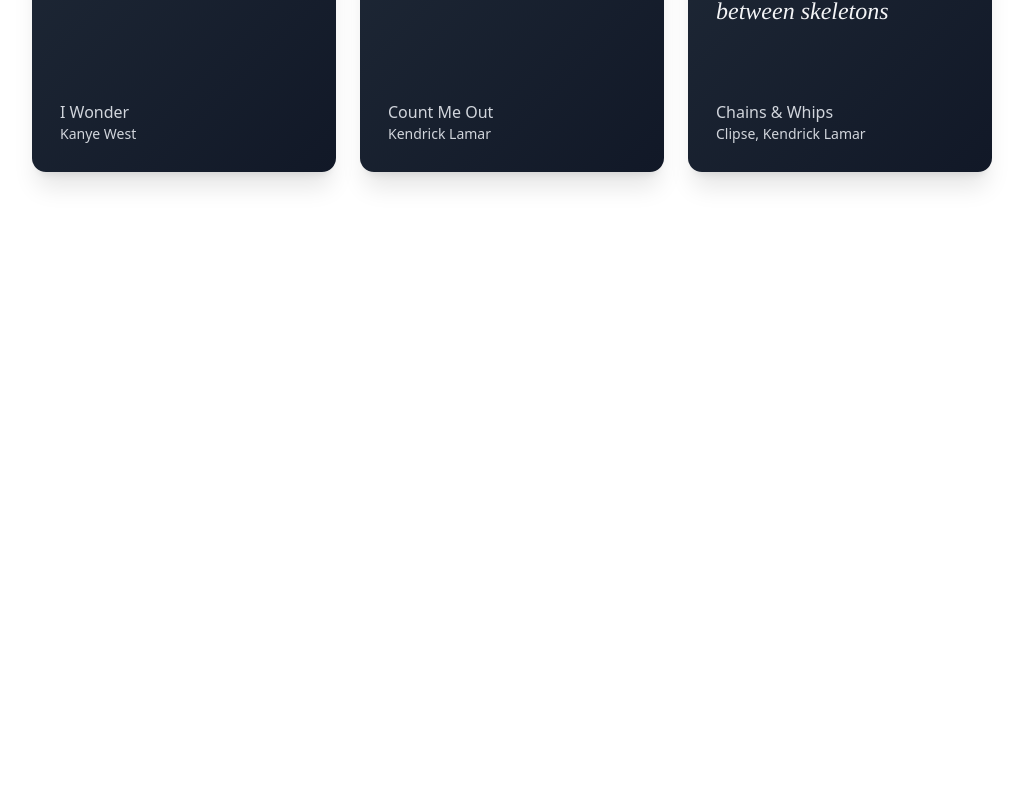
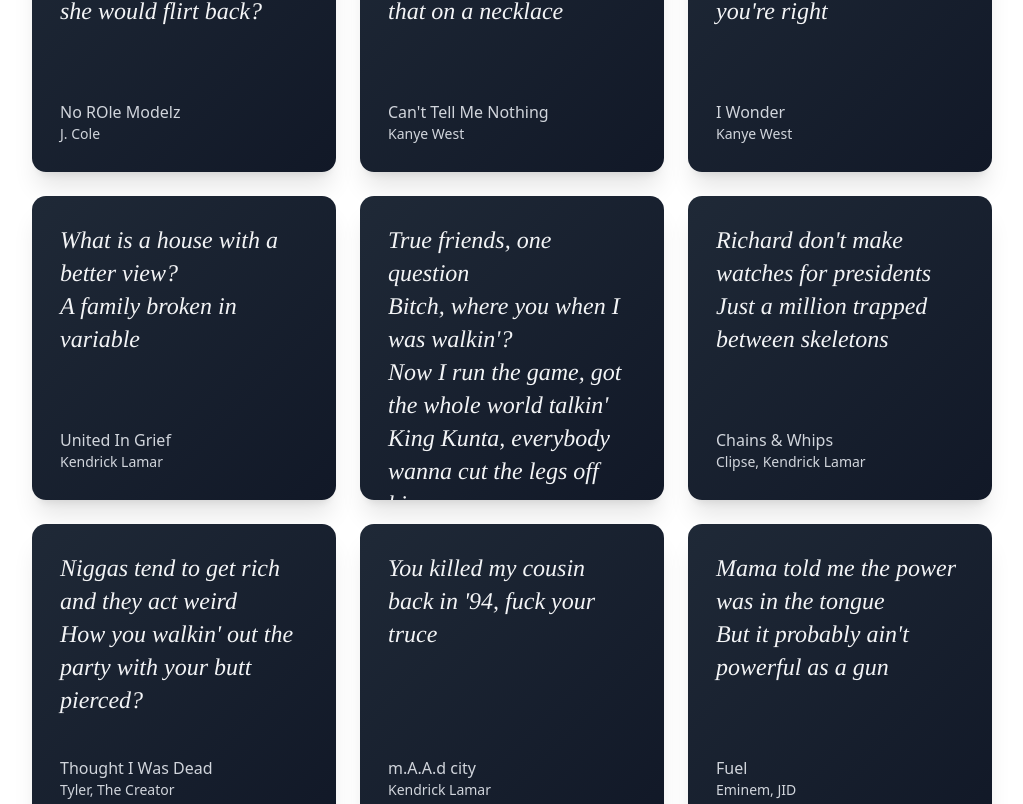
Before and after one commit to varshithpilli/bars, a React (Vite) app: page / in a window 1280 px wide. Shown: the part 1596-2400 px from the top of the page, without its empty margins (128-1151 px from the left). Before the commit the page ends 1808 px from the top, so only its background shows below. Built offline with nearby package versions, Linux system fonts and the light colour scheme; no server answers; a web font is replaced by a local one.

Commit message:
add: new lyrics01

```diff
--- a/src/components/LyricCard.tsx
+++ b/src/components/LyricCard.tsx
@@ -17,14 +17,19 @@
   useEffect(() => {
     async function fetchCoverAndExtractColors() {
       try {
-        // const res = await fetch(
-        //   `https://itunes.apple.com/search?term=${encodeURIComponent(
-        //     song + " " + artist
-        //   )}&entity=song&limit=1`
-        // );
         const res = await fetch(
-  `https://cors-anywhere.herokuapp.com/https://itunes.apple.com/search?term=${encodeURIComponent(song + " " + artist)}&entity=song&limit=1`
-);
+          `https://itunes.apple.com/search?term=${encodeURIComponent(
+            song + " " + artist
+          )}&entity=song&limit=1`
+        );
+//         const res = await fetch(
+//   `https://cors-anywhere.herokuapp.com/https://itunes.apple.com/search?term=${encodeURIComponent(song + " " + artist)}&entity=song&limit=1`
+// );
+// const res = await fetch(
+//   `https://open.spotify.com/oembed?url=https://open.spotify.com/search/${encodeURIComponent(
+//     song + " " + artist
+//   )}`
+// );
         const data = await res.json();
         if (data.results?.[0]?.artworkUrl100) {
           const coverUrl = data.results[0].artworkUrl100.replace(
--- a/src/data/lyrics.ts
+++ b/src/data/lyrics.ts
@@ -36,9 +36,39 @@
     artist: "Kendrick Lamar",
   },
   {
+    lyric: `What is a woman that really hurt? \n A demon, you're better off killin' her`,
+    song: "United In Grief",
+    artist: "Kendrick Lamar",
+  },
+  {
+    lyric: `What is a house with a better view? \n A family broken in variable`,
+    song: "United In Grief",
+    artist: "Kendrick Lamar",
+  },
+  {
+    lyric: `I can't sugarcoat the answer for you, this is how I feel \n If somebody kill my son, that mean somebody gettin' killed`,
+    song: "XXX.",
+    artist: "Kendrick Lamar",
+  },
+  {
+    lyric: `She deserved that, she a bird, it's a bird trap \n You think if I didn't rap she would flirt back?`,
+    song: "No ROle Modelz",
+    artist: "J. Cole",
+  },
+  {
     lyric: `I had a dream I could buy my way to Heaven \n When I awoke, I spent that on a necklace`,
     song: "Can't Tell Me Nothing",
     artist: "Kanye West",
+  },
+  {
+    lyric: `Did you realize that you were a champion in their eyes? \n Yes, I did`,
+    song: "Champion",
+    artist: "Kanye West",
+  },
+  {
+    lyric: `Niggas tend to get rich and they act weird \n How you walkin' out the party with your butt pierced?`,
+    song: "Thought I Was Dead",
+    artist: "Tyler, The Creator",
   },
   {
     lyric: `And I wonder if you know \n What it means to find your dreams`,
@@ -66,6 +96,11 @@
     artist: "Kendrick Lamar",
   },
   {
+    lyric: `You killed my cousin back in '94, fuck your truce`,
+    song: "m.A.A.d city",
+    artist: "Kendrick Lamar",
+  },
+  {
     lyric: `Chivalry ain't dead, you ain't let her go alone`,
     song: "The Birds Don't Sing",
     artist: "Clipse, John Legend",
```
